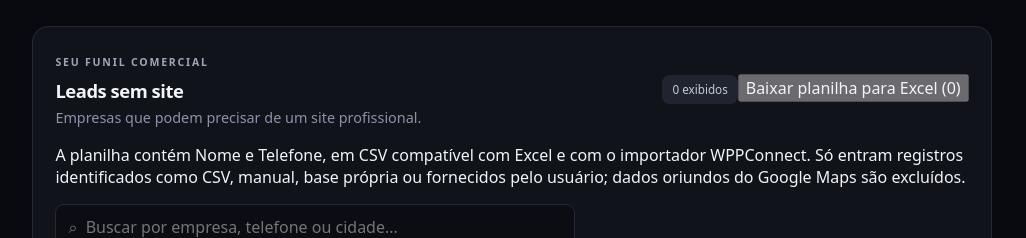
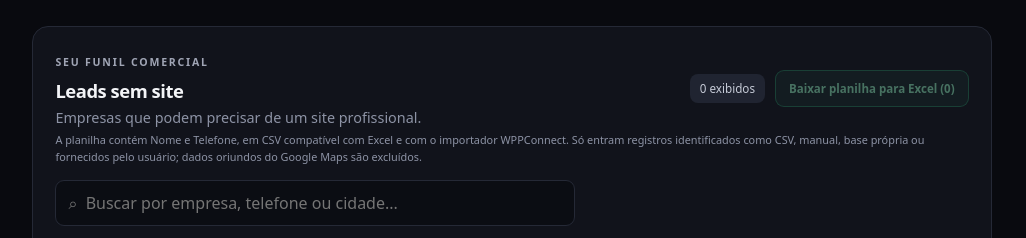
Before and after one commit to henriquefelix8920/escarlate, a Next.js app: page / in a window 1280 px wide. Shown: the part 1653-1891 px from the top of the page, without its empty margins (250-1276 px from the left). Built offline with nearby package versions, Linux system fonts and the light colour scheme; no server answers.

Commit message:
Style lead spreadsheet export action

```diff
--- a/app/prospeccao/prospeccao.css
+++ b/app/prospeccao/prospeccao.css
@@ -222,6 +222,13 @@
 @media(max-width:720px){.crm-sidebar a[href="/radar-instagram"]{display:flex;grid-column:1/-1;margin:0;padding:10px 12px;background:rgba(214,64,145,.1);color:#ff9bce}}
 
 
+.leads-heading-actions{display:flex;align-items:center;justify-content:flex-end;gap:10px;flex-wrap:wrap}
+.lead-export-button{border:1px solid rgba(53,201,139,.48);border-radius:9px;padding:10px 13px;background:rgba(53,201,139,.13);color:#8be5b8;font:inherit;font-size:.72rem;font-weight:800;cursor:pointer}
+.lead-export-button:hover:not(:disabled){background:rgba(53,201,139,.2)}
+.lead-export-button:disabled{opacity:.45;cursor:not-allowed}
+.lead-export-note{margin:-12px 0 14px;color:var(--crm-muted);font-size:.68rem;line-height:1.55}
+@media(max-width:600px){.leads-heading-actions{width:100%;justify-content:space-between}.lead-export-button{flex:1}}
+
 /* Verificação manual do número de WhatsApp */
 .whatsapp-verify-action,
 .whatsapp-invalid-action {
```
